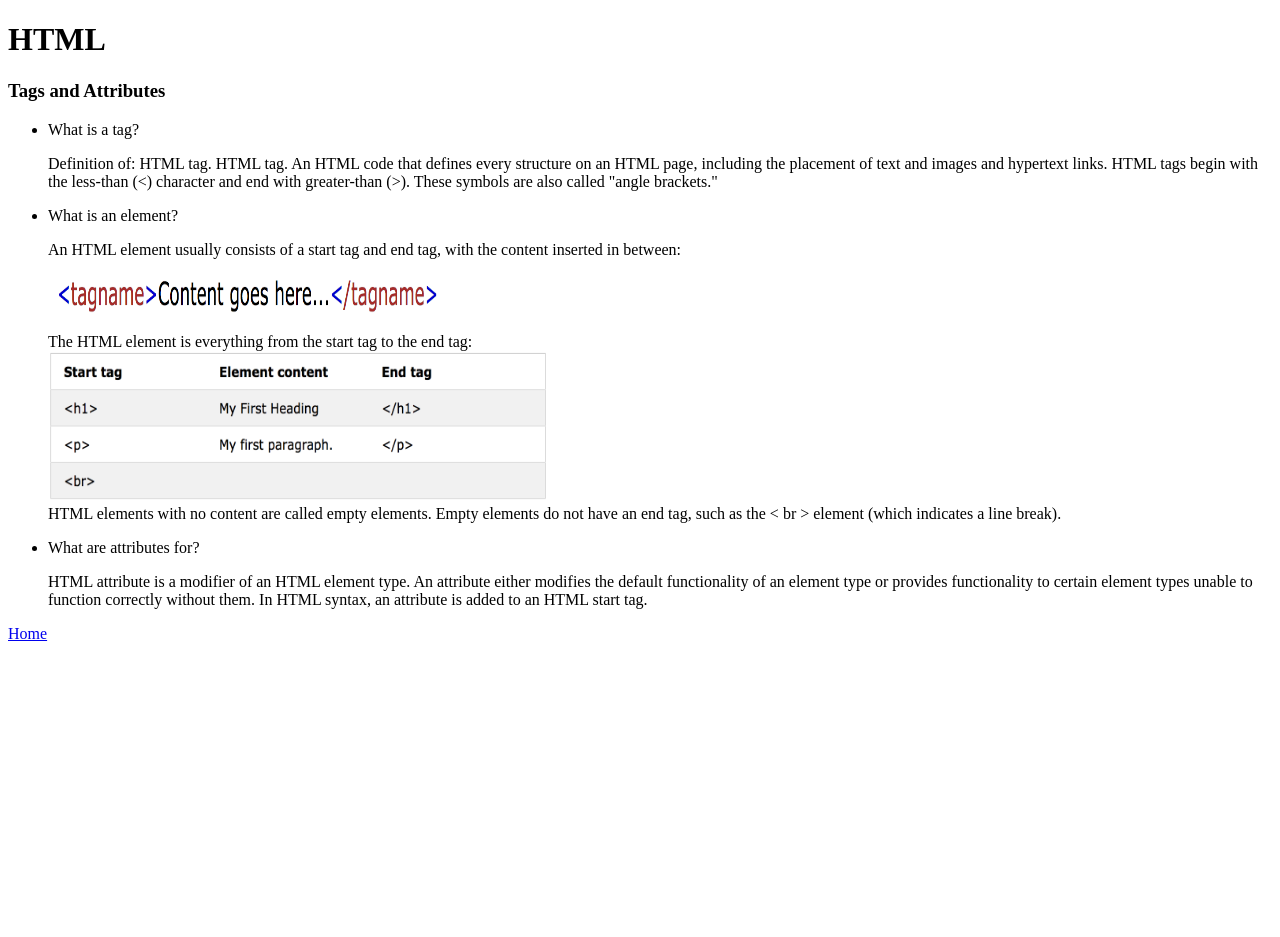
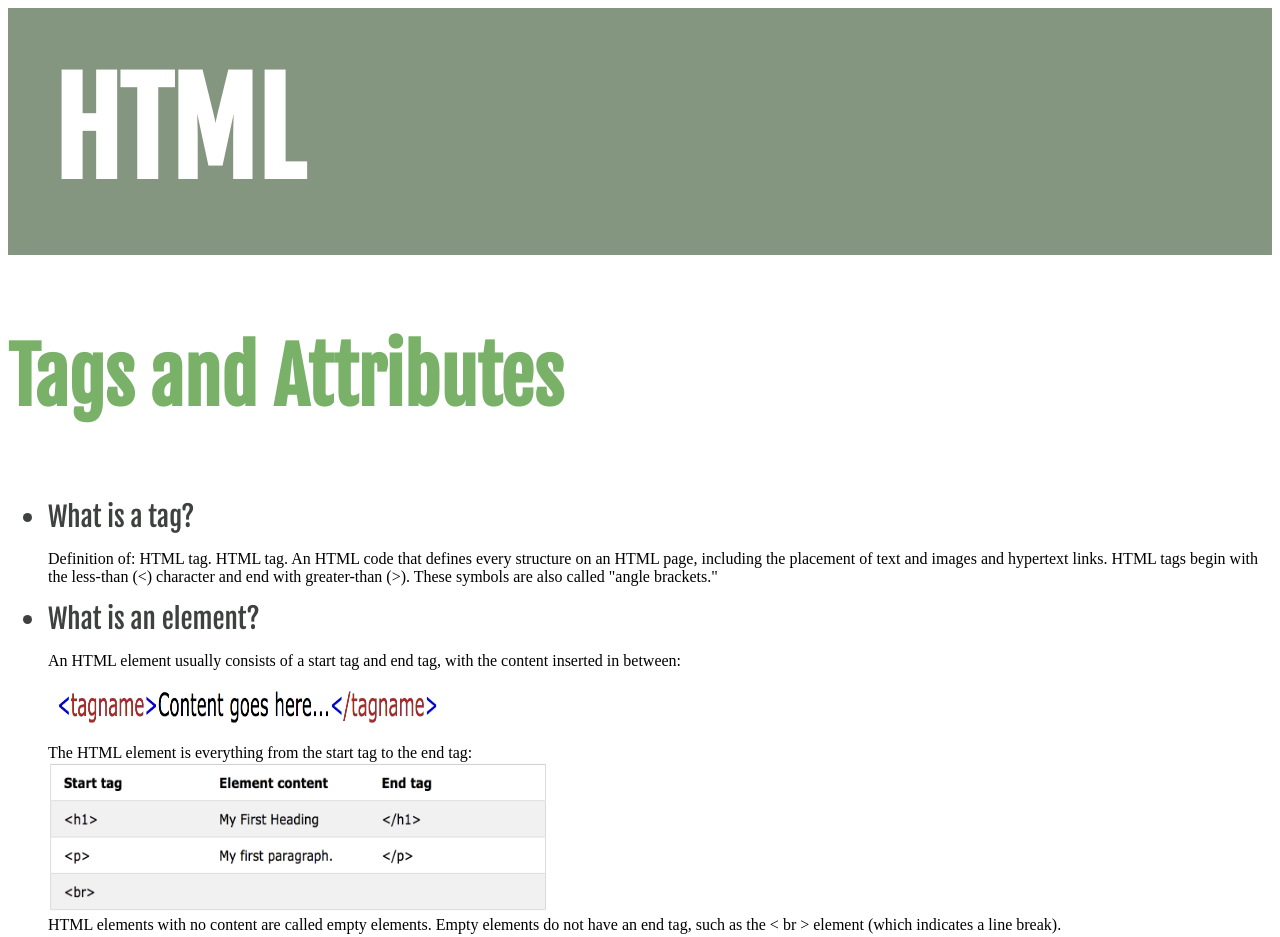
Before and after one commit to annavanbohemen/HTML-CSS-Cleancode, a plain HTML site: page HTML/htmltagsattributes.html in a window 1280 px wide. Shown: the top 937 px of the page. Before the commit the page ends 800 px from the top, so only its background shows below. Drawn offline with Linux system fonts and the light colour scheme.

Commit message:
little updates

```diff
--- a/HTML/htmltagsattributes.html
+++ b/HTML/htmltagsattributes.html
@@ -2,6 +2,7 @@
 <html>
   <head>
     <title>html tags & attributes</title>
+    <link rel="stylesheet" type="text/css" href="../style/style.css">
   </head>
   <body>
     <header>
--- a/style/style.css
+++ b/style/style.css
@@ -39,6 +39,12 @@ h1 {
   margin-bottom: 25px;
 }
 
+h3 {
+  font-family: 'Fjalla One', sans-serif;
+  font-size: 75px;
+  color: #7AB169;
+}
+
 .intro-text {
   color: #3e423f;
   font-family: 'Fjalla One', sans-serif;
```
